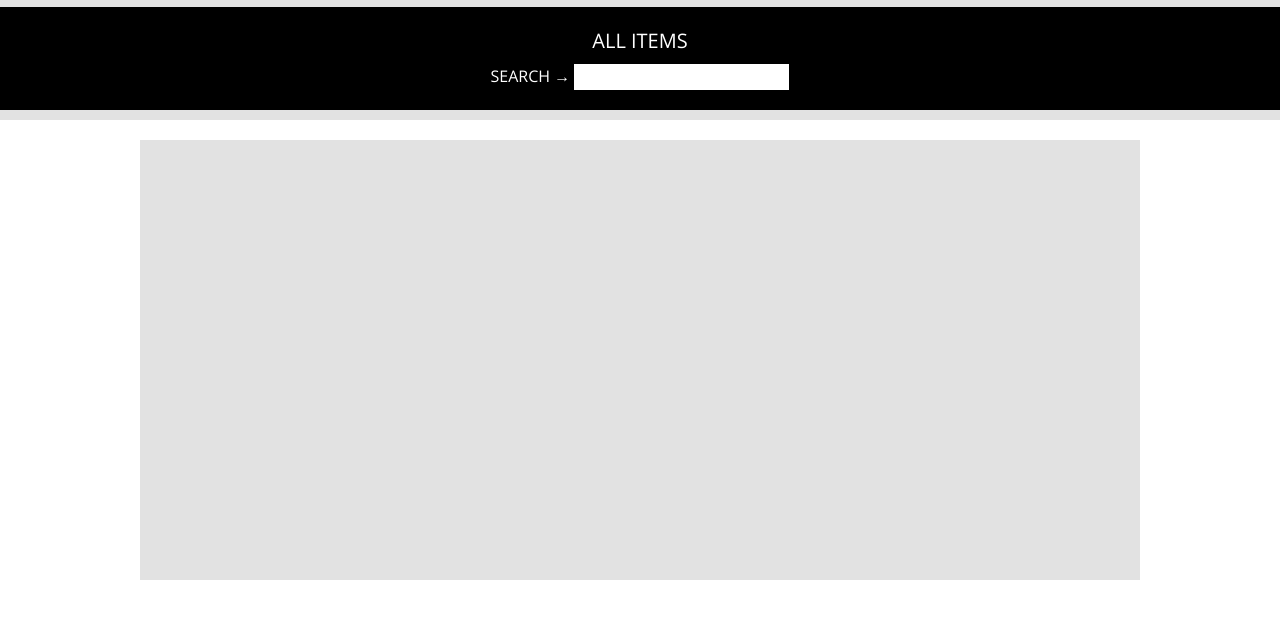
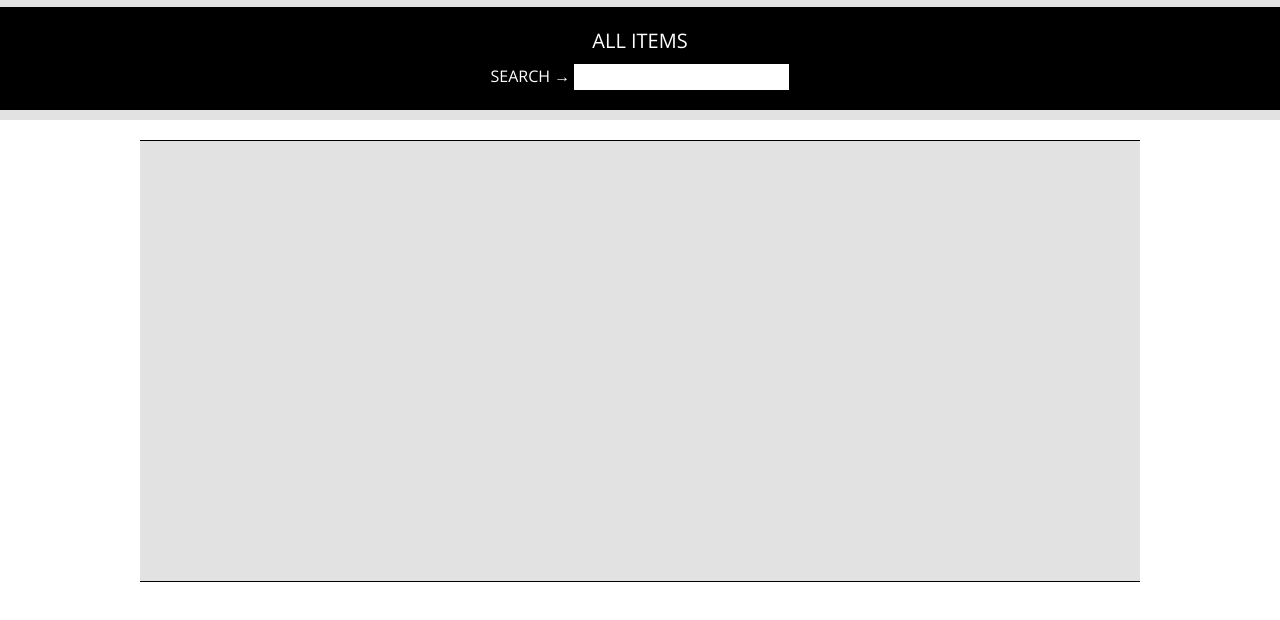
Before and after one commit to wgibbs/music-gear-selector, a website: page app/index.html in a window 1280 px wide. Shown: the part 64-684 px from the top of the page. Drawn offline with nearby package versions, Linux system fonts and the light colour scheme; some packages are replaced by stand-ins of ours.

Commit message:
styling updates

```diff
--- a/app/sass/app.sass
+++ b/app/sass/app.sass
@@ -85,11 +85,13 @@ header
 section
   max-width: $container-max
   min-height: 400px
-  margin: 0 auto
+  margin: 0 auto 100px auto
   padding: 20px 0
   text-align: center
   background: $default-gray
   padding: 20px
+  border-top: 1px solid #000
+  border-bottom: 1px solid #000
 
   div
     max-width: 280px
```
Also changed, not shown: app/css/app.css.
